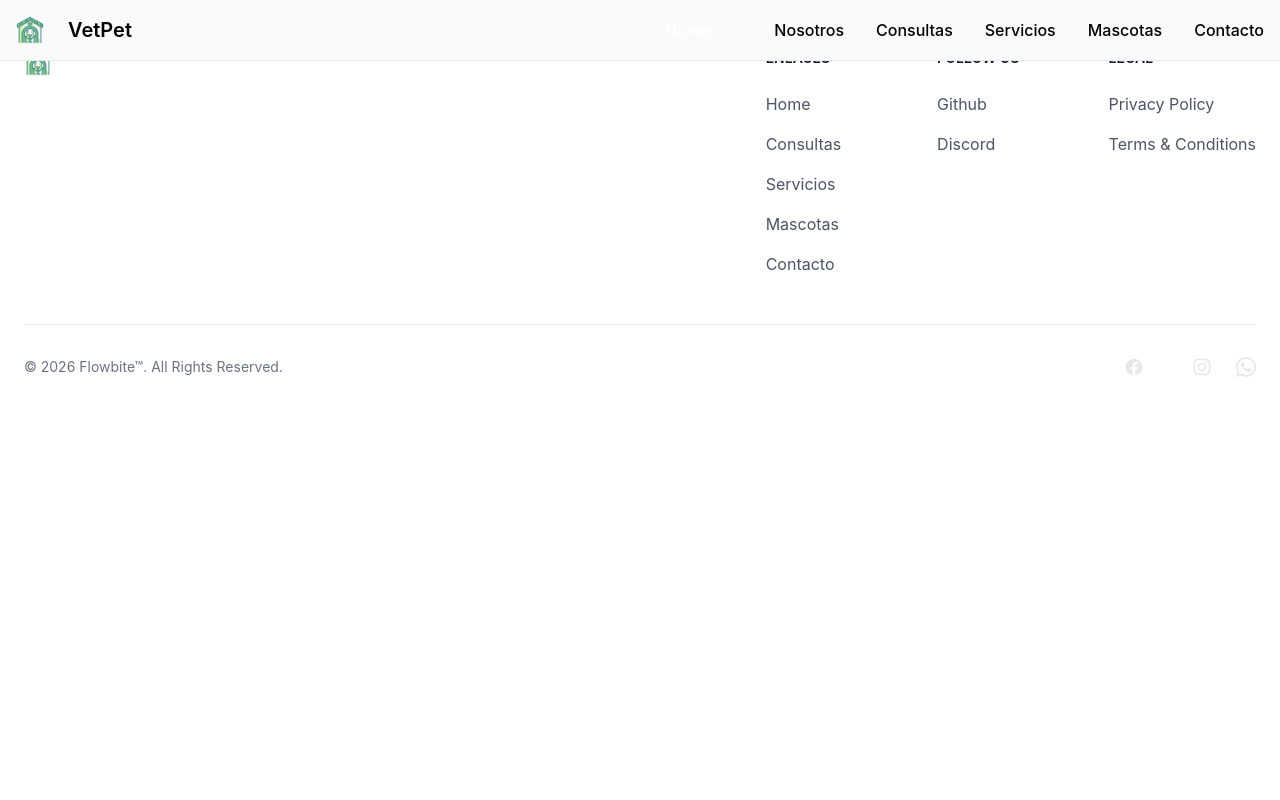
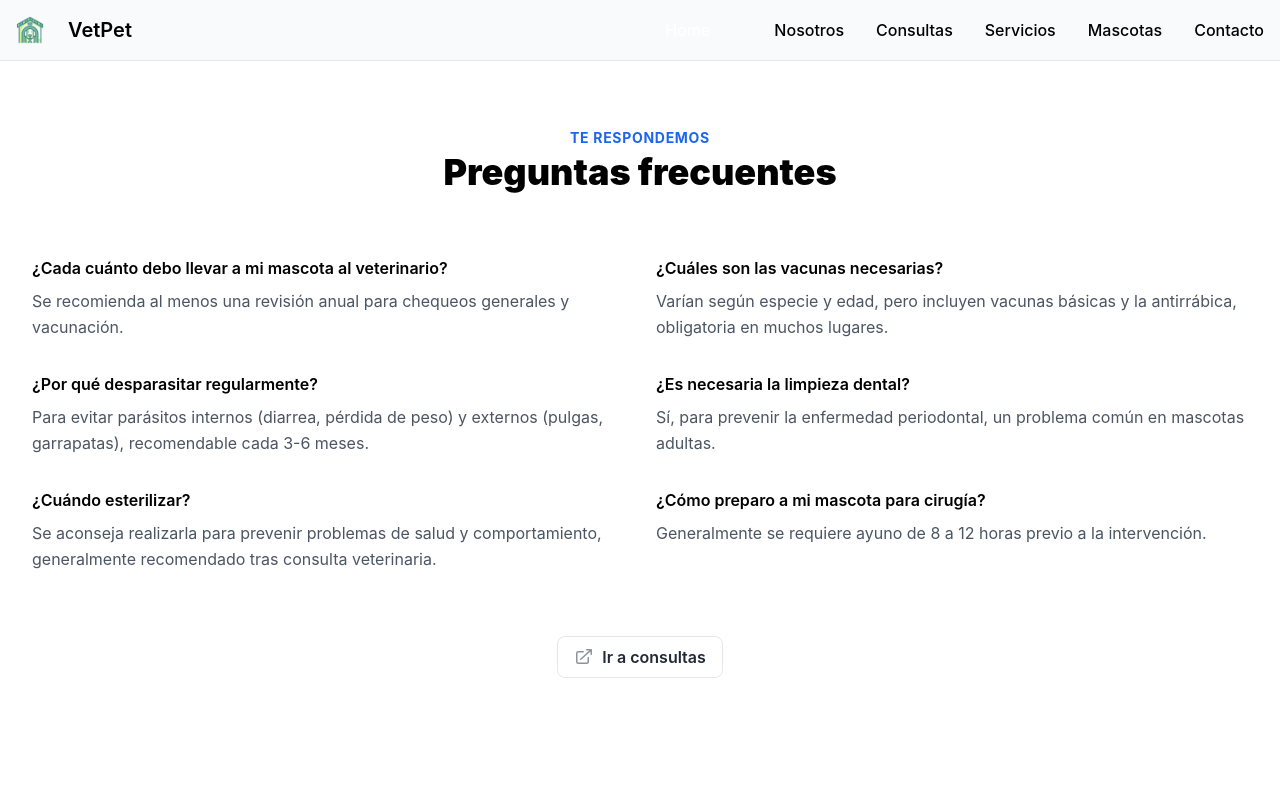
Before and after one commit to AlexdanTB/Veterinaria-AWII, an Angular app: page /nosotros in a window 1280 px wide. Shown: the top 800 px of the page. Built offline with nearby package versions, Linux system fonts and the light colour scheme.

Commit message:
FAQ en Nosotros page reutilización faq (#2)

```diff
--- a/src/app/features/consultas-page/consultas-page.html
+++ b/src/app/features/consultas-page/consultas-page.html
@@ -4,7 +4,7 @@
     imagen="https://encrypted-tbn0.gstatic.com/images?q=tbn:ANd9GcTKsDpqePOMOY43PZHp5wysie_Py6AZHtnqvA&s"
     textBoton="Contacta Ahora"
 ></app-hero-home>
-<div class="p-6 bg-gray-50 min-h-screen">
+<div class="p-6 bg-gray-50 mb-16">
   <h2 class="text-3xl font-extrabold text-gray-800 mb-6 text-center">Panel de Consultas</h2>
 
     <div class="max-w-2xl mx-auto mb-6 p-4 bg-blue-100 border-l-4 border-blue-500 text-blue-700 shadow-sm animate-bounce">
--- a/src/app/features/nosotros-page/nosotros-page.html
+++ b/src/app/features/nosotros-page/nosotros-page.html
@@ -1 +1 @@
-<p>nosotros-page works!</p>
+<app-faq></app-faq>
--- a/src/app/features/nosotros-page/nosotros-page.ts
+++ b/src/app/features/nosotros-page/nosotros-page.ts
@@ -1,8 +1,9 @@
 import { Component } from '@angular/core';
+import { Faq } from "../../shared/faq/faq";
 
 @Component({
   selector: 'app-nosotros-page',
-  imports: [],
+  imports: [Faq],
   templateUrl: './nosotros-page.html',
   styleUrl: './nosotros-page.css',
 })
```
